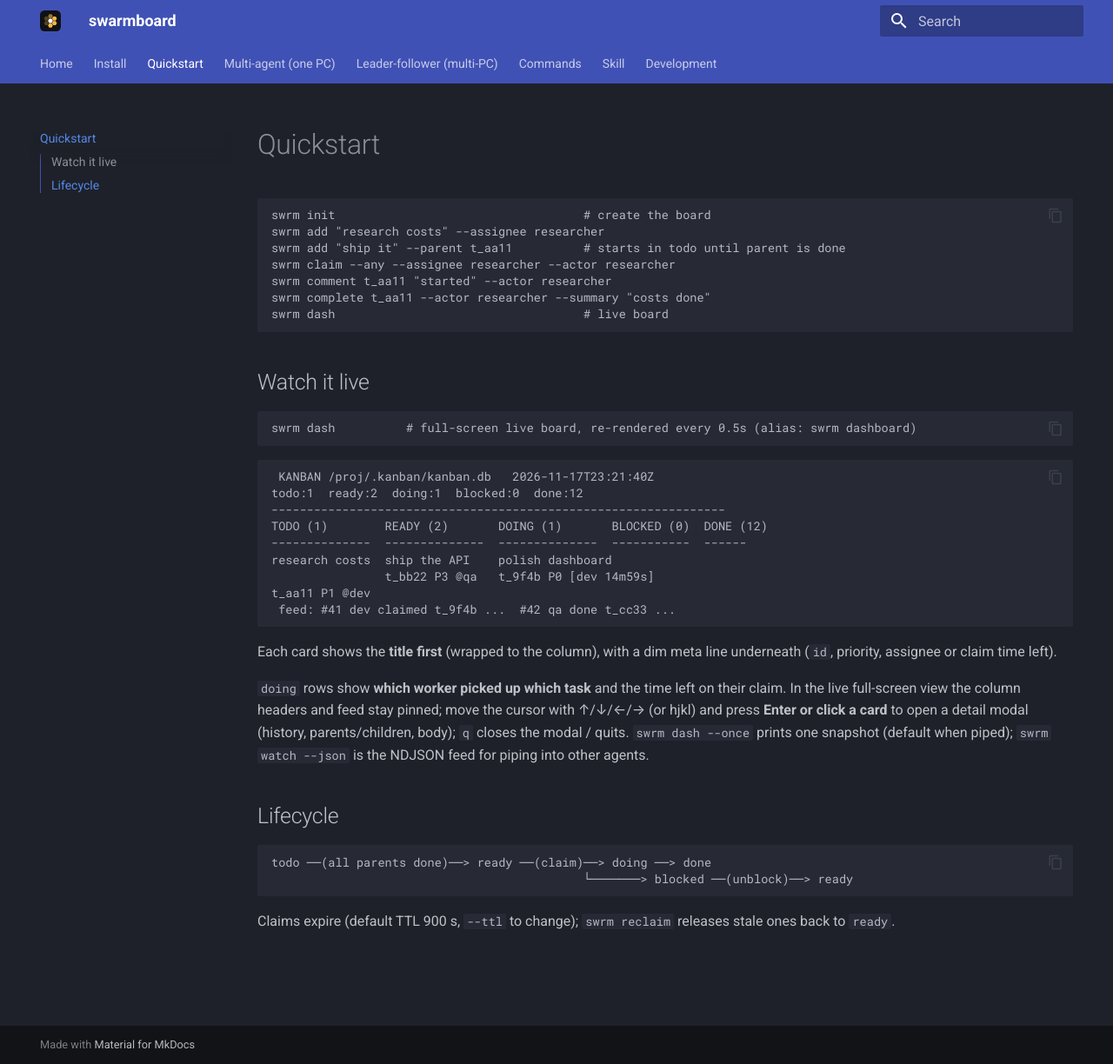
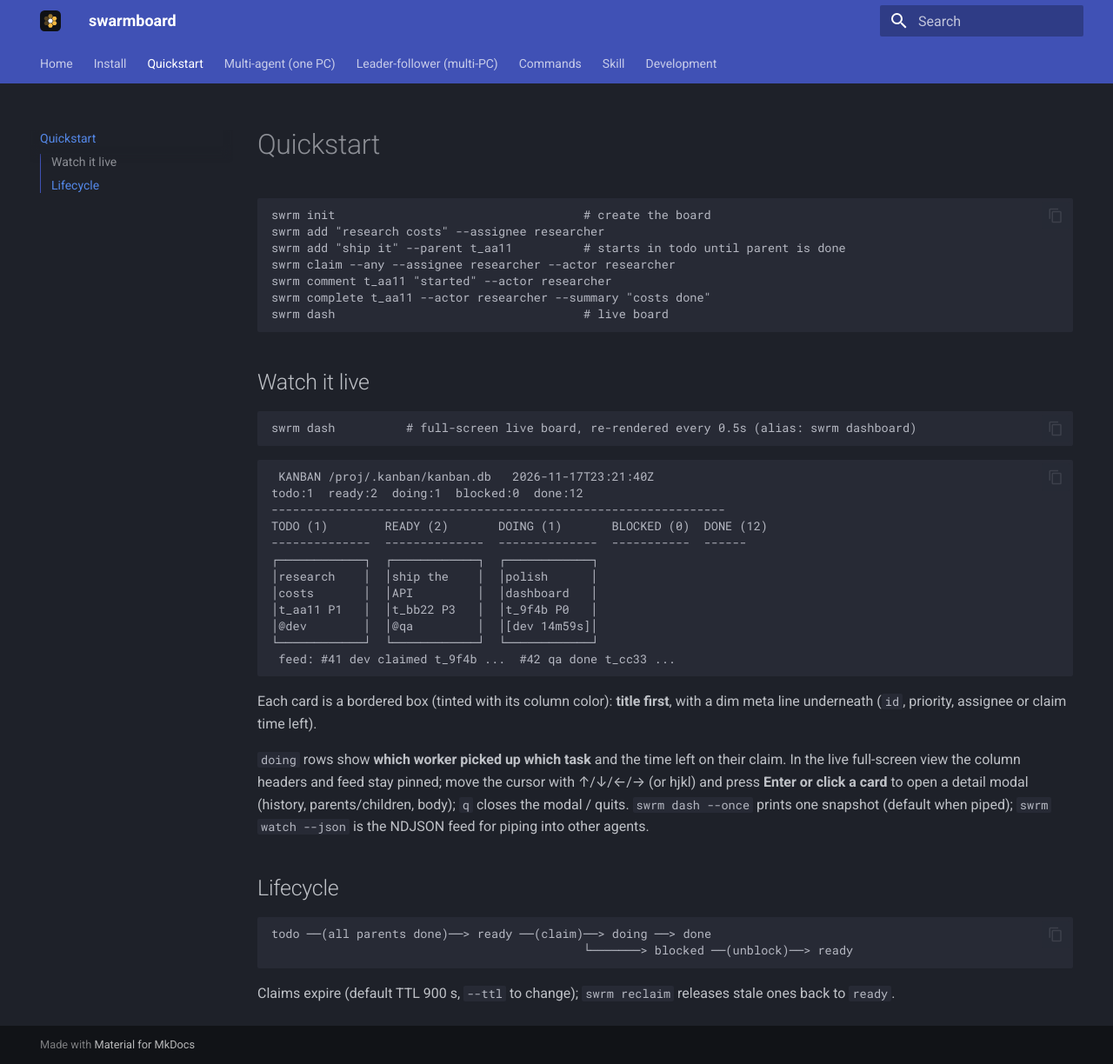
Before and after one commit to Nergy101/swarmboard, an MkDocs documentation site: the page built from docs/src/quickstart.md, in a window 1280 px wide and 1224 px high. Shown: the whole window at 87% size. Built offline with MkDocs 1.6.1 and Material for MkDocs 9.7.7, drawn with Linux system fonts in a browser that asks for light colours.

Commit message:
Draw real borders around board cards (visual grouping)
- cards are now CARD_H=4: top border, title, dim meta line, bottom border
- plain frame uses Unicode box chars; curses TUI uses ACS line-drawing,
  border tinted with the column status color; selected card is reversed
- click/scroll math works in card units; README + docs sample updated

Generated by Mistral Vibe.
Co-Authored-By: Mistral Vibe <vibe@mistral.ai>

````diff
--- a/docs/src/quickstart.md
+++ b/docs/src/quickstart.md
@@ -22,14 +22,17 @@ todo:1  ready:2  doing:1  blocked:0  done:12
 ----------------------------------------------------------------
 TODO (1)        READY (2)       DOING (1)       BLOCKED (0)  DONE (12)
 --------------  --------------  --------------  -----------  ------
-research costs  ship the API    polish dashboard
-                t_bb22 P3 @qa   t_9f4b P0 [dev 14m59s]
-t_aa11 P1 @dev
+┌────────────┐  ┌────────────┐  ┌────────────┐
+│research    │  │ship the    │  │polish      │
+│costs       │  │API         │  │dashboard   │
+│t_aa11 P1   │  │t_bb22 P3   │  │t_9f4b P0   │
+│@dev        │  │@qa         │  │[dev 14m59s]│
+└────────────┘  └────────────┘  └────────────┘
  feed: #41 dev claimed t_9f4b ...  #42 qa done t_cc33 ...
 ```
 
-Each card shows the **title first** (wrapped to the column), with a dim meta
-line underneath (`id`, priority, assignee or claim time left).
+Each card is a bordered box (tinted with its column color): **title first**,
+with a dim meta line underneath (`id`, priority, assignee or claim time left).
 
 `doing` rows show **which worker picked up which task** and the time left on
 their claim. In the live full-screen view the column headers and feed stay
````
Also changed, not shown: README.md (+8 -5 lines), docs/site/quickstart/index.html (+8 -5 lines), docs/site/search/search_index.json (+1 -1 lines), 1 other file.
